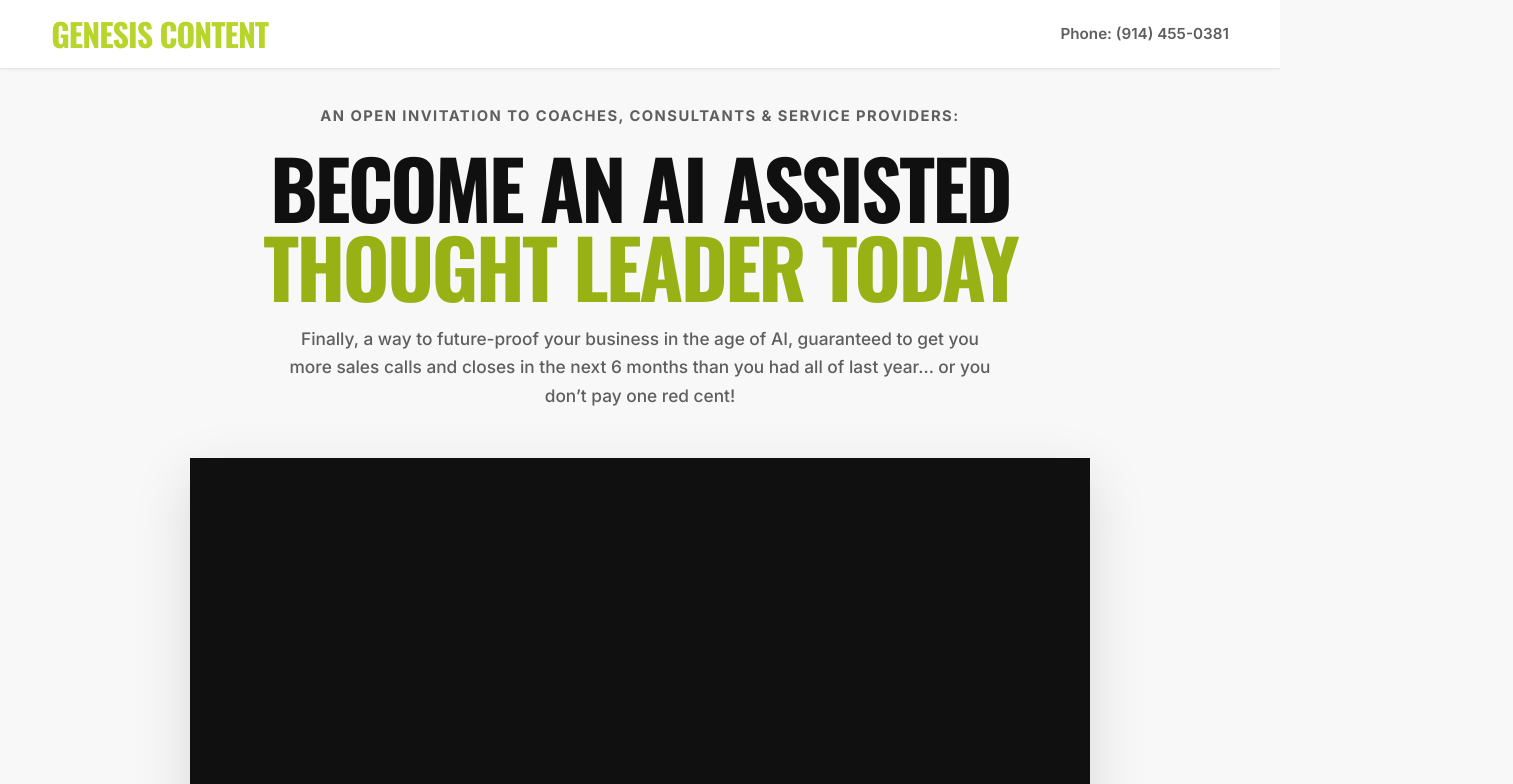
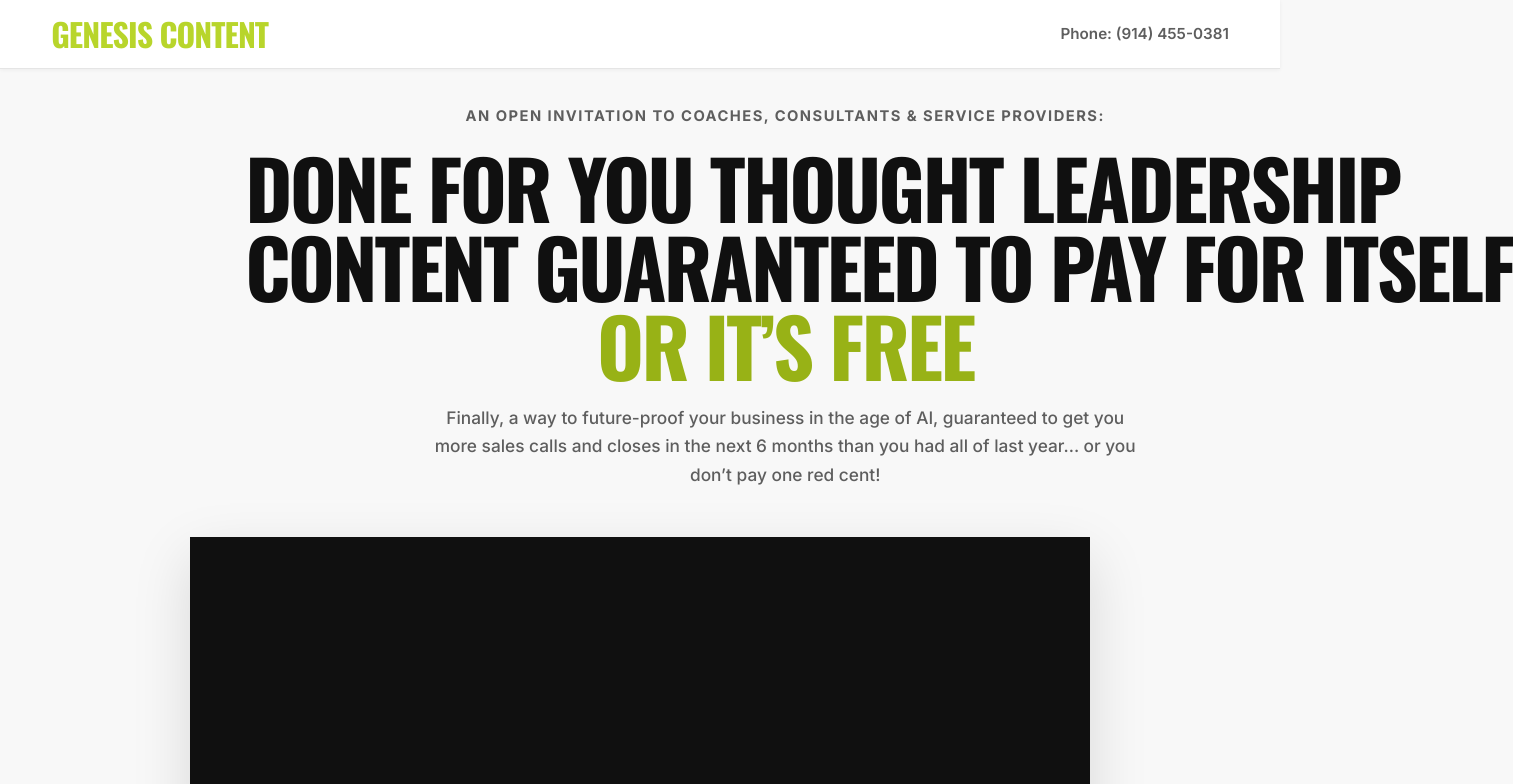
Before and after one commit to tdgeraldmcd/genesiswebsite, a plain HTML site: page aitl/index.html in a window 1280 px wide. Shown: the top 784 px of the page, 1513 px wide, since content can reach past the window. Drawn offline with nearby package versions, Linux system fonts and the light colour scheme; a script that the page names is missing.

Commit message:
headline changes

```diff
--- a/aitl/index.html
+++ b/aitl/index.html
@@ -62,8 +62,9 @@
           <header class="thesis-hero-copy">
             <p class="thesis-eyebrow">An Open Invitation to Coaches, Consultants &amp; Service Providers:</p>
             <h1 id="page-title">
-              <span class="thesis-title-line">Become an AI Assisted</span>
-              <span class="thesis-title-line">Thought Leader Today</span>
+              <span class="thesis-title-line">Done For You Thought Leadership</span>
+              <span class="thesis-title-line">Content Guaranteed to Pay For Itself</span>
+              <span class="thesis-title-line">or It&rsquo;s Free</span>
             </h1>
             <p class="thesis-subheadline">Finally, a way to future-proof your business in the age of AI, guaranteed to get you more sales calls and closes in the next 6 months than you had all of last year&hellip; or you don&rsquo;t pay one red cent!</p>
           </header>
```
Also changed, not shown: ghl/index.html (+2 -2 lines).
